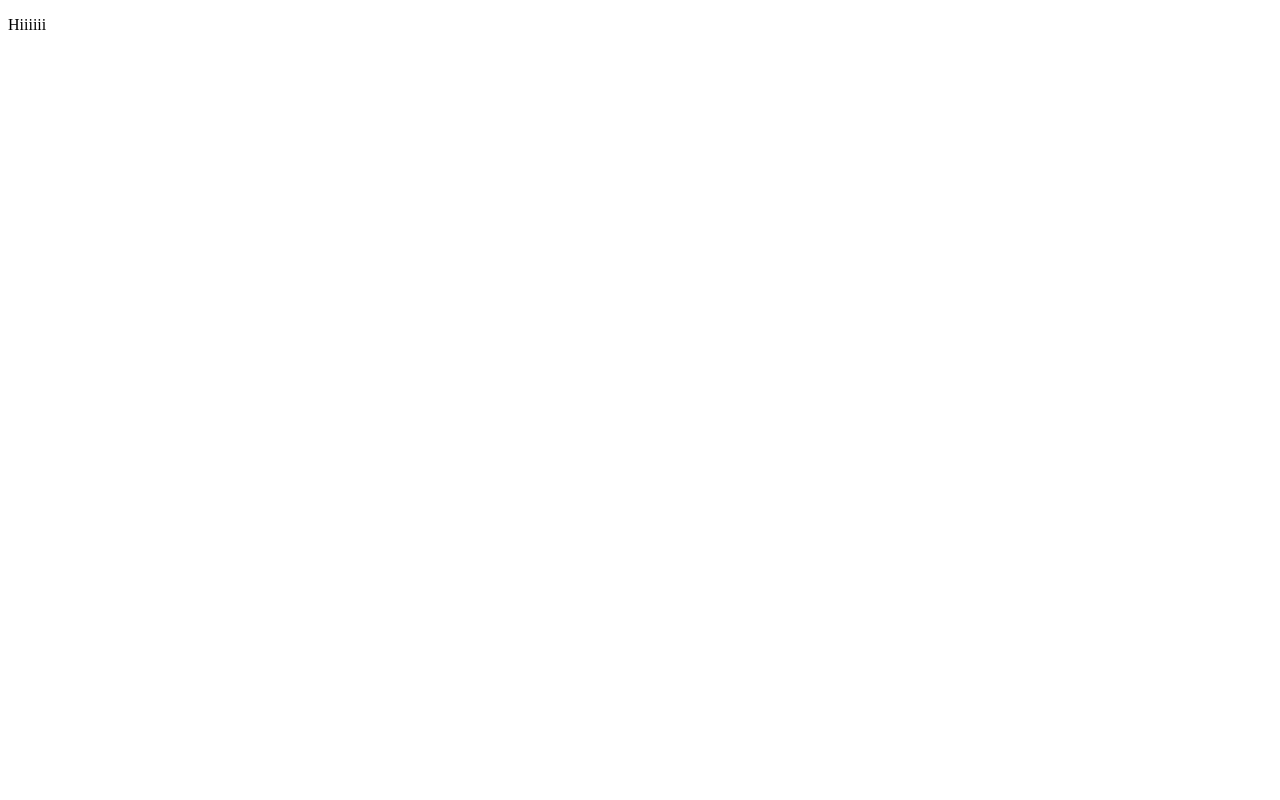
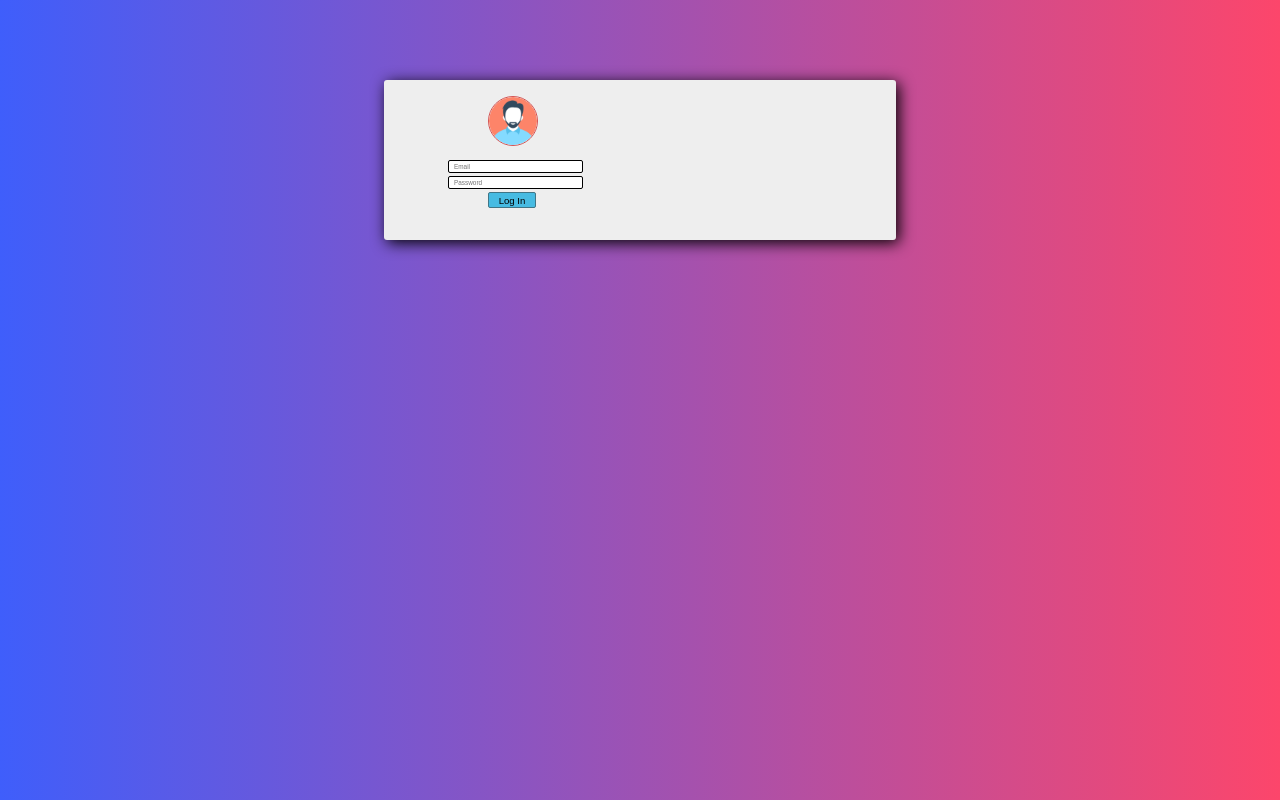
Before and after one commit to Amir2pn/Sample, a plain HTML site: page index2.html in a window 1280 px wide. Drawn offline with Linux system fonts and the light colour scheme.

Commit message:
Log In page

```diff
--- /dev/null
+++ b/css/style.css
@@ -0,0 +1,66 @@
+*{
+    padding: 0;
+    margin: 0;
+}
+body{
+    background: #FC466B;
+    background: -webkit-linear-gradient(to right, #3F5EFB, #FC466B);
+    background: linear-gradient(to right, #3F5EFB, #FC466B);
+}
+.middle{
+    top: 5rem;
+    margin: auto;
+    width: 40%;
+    height: 10rem;
+    position: relative;
+    background-color: #eee;
+    border-radius: 3px;
+    box-shadow: 3px 3px 15px rgb(1, 1, 0.1);
+}
+.middle img{
+    position: absolute;
+    width: 3rem;
+    height: 3rem;
+    border: 1px solid rgb(212, 83, 83);
+    border-radius: 50%;
+    margin-left: 6.5rem;
+    top: 1rem;
+}
+.middle .inp1{
+    width: 8rem;
+    height: 0.7rem;
+    position: absolute;
+    margin-left: 4rem;
+    top: 5rem;
+    display: block;
+    font-size: 0.4rem;
+    padding-left: 5px;
+    border: 0.8px solid black;
+    border-radius: 2px;
+    outline: none;
+}
+.middle .inp2{
+    width: 8rem;
+    height: 0.7rem;
+    position: absolute;
+    margin-left: 4rem;
+    top: 6rem;
+    display: block;
+    font-size: 0.4rem;
+    padding-left: 5px;
+    border: 0.8px solid black;
+    border-radius: 2px;
+    outline: none;
+    }
+    .middle button{
+        position: absolute;
+        top: 7rem;
+        margin-left: 6.5rem;
+        height: 1rem;
+        width: 3rem;
+        font-size: 0.6rem;
+        background-color: rgb(71, 187, 226);
+        border: 0.8px solid rgb(64, 117, 134);
+        border-radius: 2px;
+        outline: none;
+    }
--- a/index2.html
+++ b/index2.html
@@ -1,5 +1,19 @@
 <!DOCTYPE html>
+<html lang="en">
+<head>
+    <meta charset="UTF-8">
+    <meta name="viewport" content="width=device-width, initial-scale=1.0">
+    <link rel="stylesheet" href="css/style.css">
+    <title>Log In</title>
+</head>
 <body>
-	<p>Hiiiiii</p>
+    <header>
+        <div class="middle">
+            <img src="image/user.png" alt="">
+            <input class="inp1" type="email" placeholder="Email">
+            <input class="inp2" type="password" placeholder="Password">
+            <button type="submit">Log In</button>
+        </div>
+    </header>
 </body>
 </html>
--- /dev/null
+++ b/style.css
@@ -0,0 +1,48 @@
+*{
+    padding: 0;
+    margin: 0;
+}
+body{
+    background: #FC466B;
+    background: -webkit-linear-gradient(to right, #3F5EFB, #FC466B);
+    background: linear-gradient(to right, #3F5EFB, #FC466B);
+}
+.middle{
+    top: 5rem;
+    margin: auto;
+    width: 40%;
+    height: 10rem;
+    background-color: #eee;
+    border-radius: 3px;
+}
+.middle .inp1{
+    width: 8rem;
+    height: 0.7rem;
+    position: absolute;
+    margin-left: 4rem;
+    top: 5rem;
+    display: block;
+    font-size: 0.4rem;
+    padding-left: 5px;
+    border: 0.8px solid black;
+    border-radius: 2px;
+    outline: none;
+}
+.middle .inp2{
+    width: 8rem;
+    height: 0.7rem;
+    position: absolute;
+    margin-left: 4rem;
+    top: 6rem;
+    display: block;
+    font-size: 0.4rem;
+    padding-left: 5px;
+    border: 0.8px solid black;
+    border-radius: 2px;
+    outline: none;
+    }
+    .middle button{
+        position: absolute;
+        width: 3rem;
+        height: 2rem;
+    }
```
Also changed, not shown: image/user.png (added).
